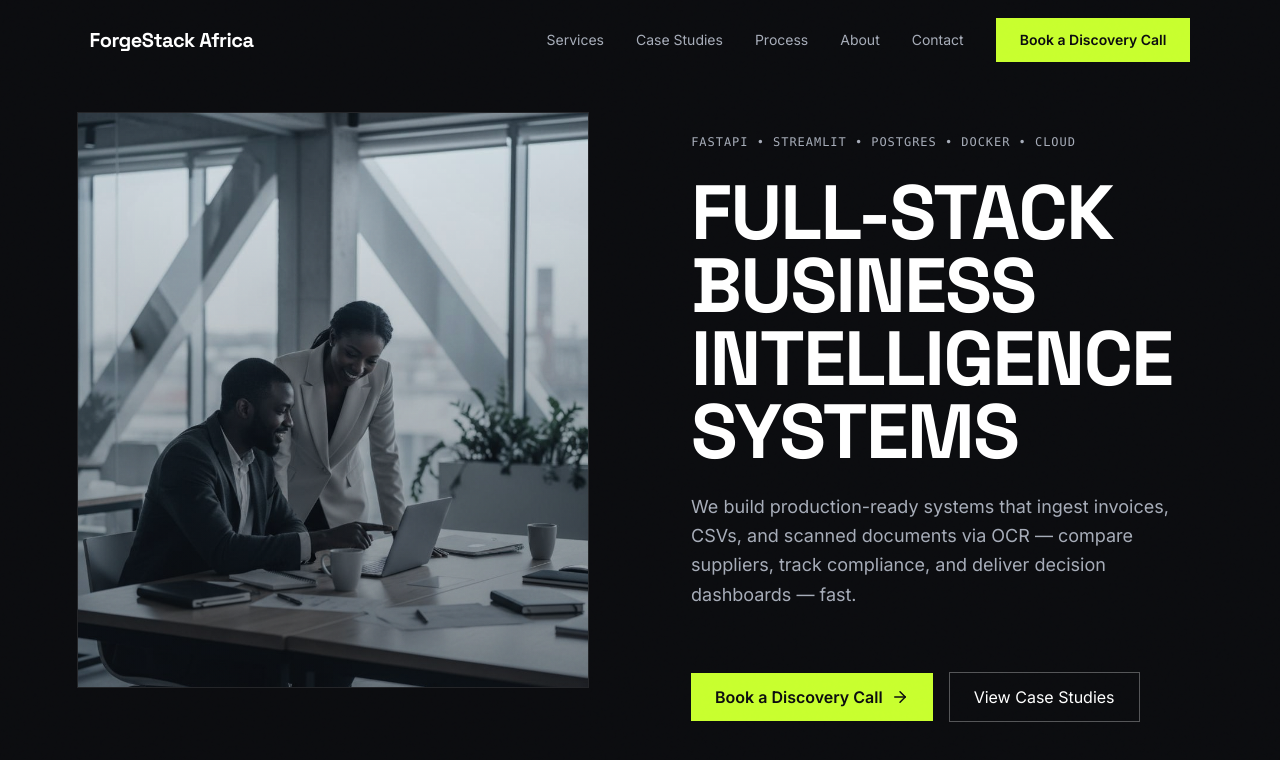
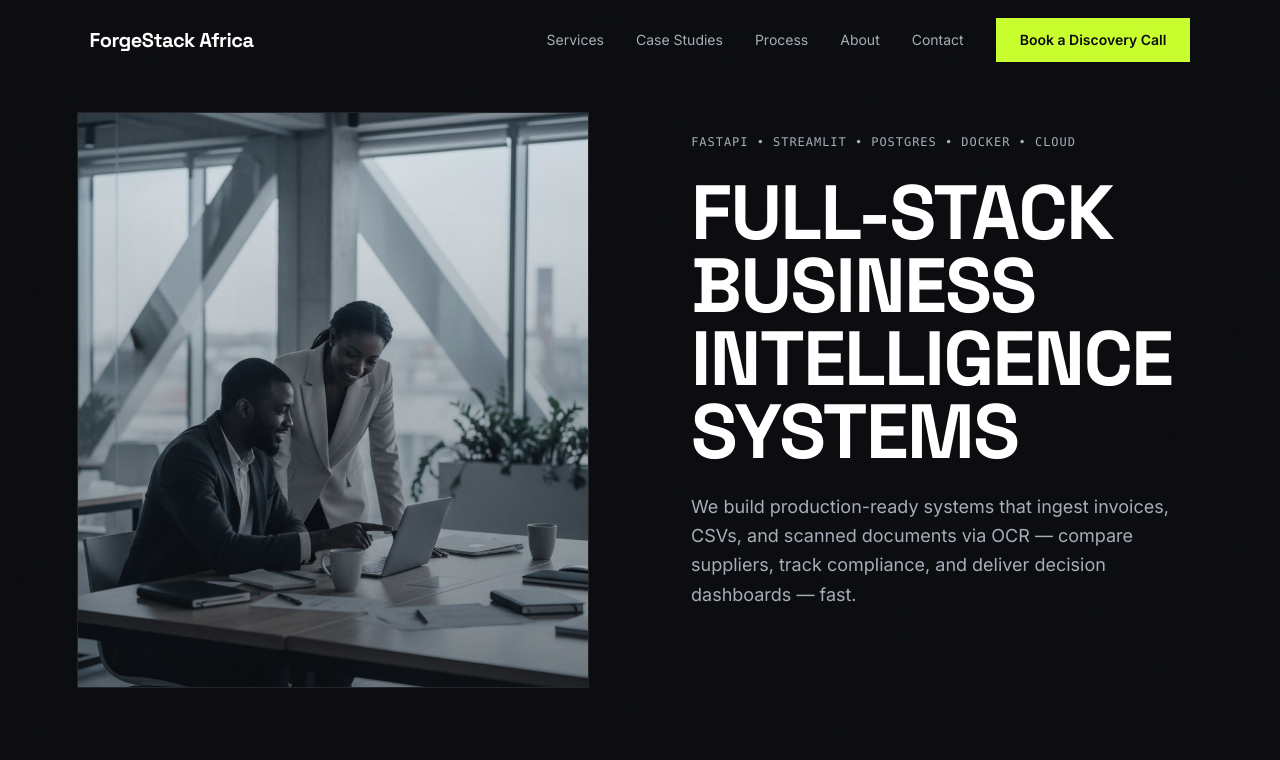
Before and after one commit to Burfix/ForgeStack, a React (Vite) app: page / in a window 1280 px wide. Shown: the top 760 px of the page. Built offline with nearby package versions, Linux system fonts and the light colour scheme.

Commit message:
Remove Book a Call and View Case Studies buttons from hero section

```diff
--- a/src/sections/HeroSection.tsx
+++ b/src/sections/HeroSection.tsx
@@ -1,7 +1,6 @@
 import { useEffect, useRef, useLayoutEffect } from 'react';
 import { gsap } from 'gsap';
 import { ScrollTrigger } from 'gsap/ScrollTrigger';
-import { ArrowRight } from 'lucide-react';
 
 gsap.registerPlugin(ScrollTrigger);
 
@@ -13,7 +12,6 @@ export default function HeroSection({ className = '' }: HeroSectionProps) {
   const sectionRef = useRef<HTMLElement>(null);
   const photoRef = useRef<HTMLDivElement>(null);
   const textRef = useRef<HTMLDivElement>(null);
-  const ctaRef = useRef<HTMLDivElement>(null);
   const labelsRef = useRef<HTMLDivElement>(null);
 
   // Entrance animation on load
@@ -37,12 +35,6 @@ export default function HeroSection({ className = '' }: HeroSectionProps) {
           { y: 24, opacity: 0 },
           { y: 0, opacity: 1, duration: 0.6, stagger: 0.04 },
           '-=0.3'
-        )
-        .fromTo(
-          ctaRef.current,
-          { y: 16, opacity: 0 },
-          { y: 0, opacity: 1, duration: 0.5 },
-          '-=0.3'
         );
     }, sectionRef);
 
@@ -61,7 +53,7 @@ export default function HeroSection({ className = '' }: HeroSectionProps) {
           scrub: 0.6,
           onLeaveBack: () => {
             // Reset all elements when scrolling back to top
-            gsap.set([photoRef.current, textRef.current, ctaRef.current, labelsRef.current], {
+            gsap.set([photoRef.current, textRef.current, labelsRef.current], {
               opacity: 1,
               x: 0,
               y: 0,
@@ -82,12 +74,6 @@ export default function HeroSection({ className = '' }: HeroSectionProps) {
         photoRef.current,
         { x: 0, scale: 1, opacity: 1 },
         { x: '-18vw', scale: 0.96, opacity: 0, ease: 'power2.in' },
-        0.7
-      );
-      scrollTl.fromTo(
-        ctaRef.current,
-        { y: 0, opacity: 1 },
-        { y: '10vh', opacity: 0, ease: 'power2.in' },
         0.7
       );
       scrollTl.fromTo(
@@ -163,27 +149,6 @@ export default function HeroSection({ className = '' }: HeroSectionProps) {
           decision dashboards — fast.
         </p>
       </div>
-
-      {/* CTA Row */}
-      <div
-        ref={ctaRef}
-        className="absolute left-[54vw] top-[84vh] w-[38vw] flex items-center gap-4"
-        style={{ willChange: 'transform, opacity' }}
-      >
-        <button
-          onClick={() => scrollToSection('#contact')}
-          className="btn-primary flex items-center gap-2"
-        >
-          Book a Discovery Call
-          <ArrowRight size={18} />
-        </button>
-        <button
-          onClick={() => scrollToSection('#portfolio')}
-          className="btn-secondary"
-        >
-          View Case Studies
-        </button>
-      </div>
     </section>
   );
 }
```
